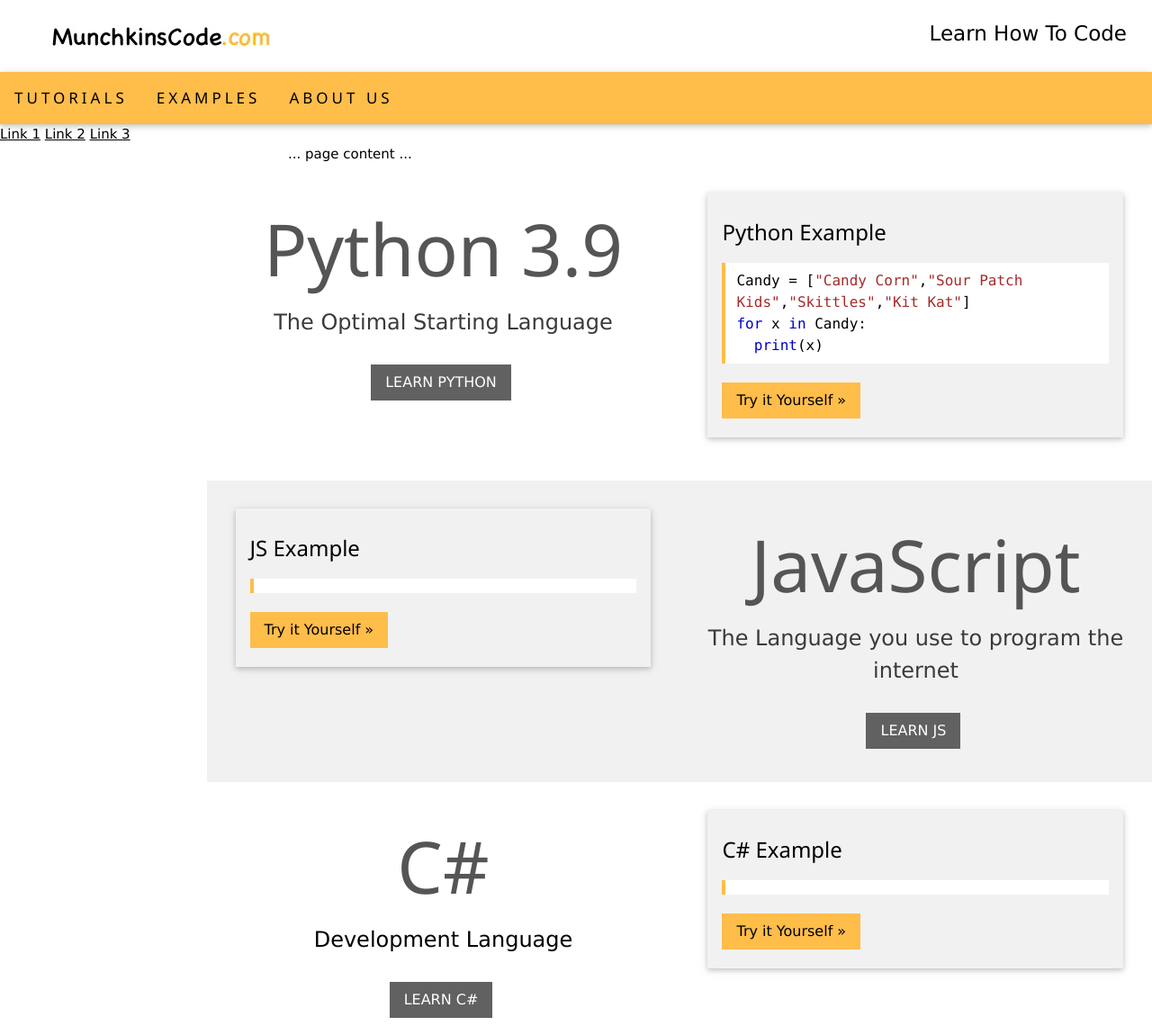
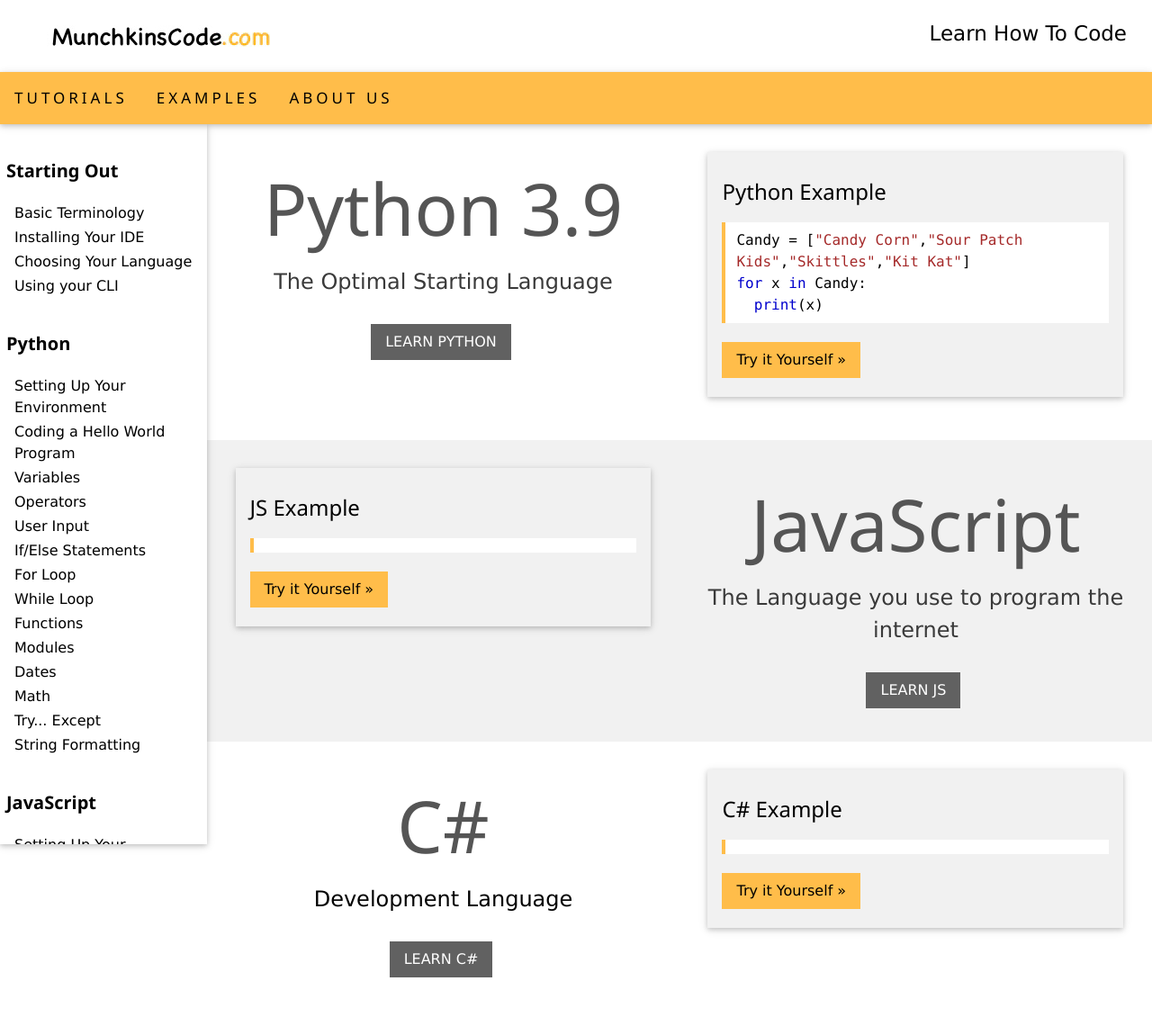
Before and after one commit to AlinMGupta/Munchkinscode.net, a PHP site: page /index.php in a window 1280 px wide. Shown: the top 1140 px of the page at 90% size. Run offline with PHP 8.4, Linux system fonts and the light colour scheme; some libraries are stand-ins or nearby versions.

Commit message:
Update sidenav.php

```diff
--- a/inc/sidenav.php
+++ b/inc/sidenav.php
@@ -1,4 +1,4 @@
-<!-- <nav class="m-sidebar m-collapse m-white m-card-2" id="mySidenav">
+<nav class="m-sidebar m-white m-card-2" id="mySidenav">
   <div class="m-bar-block">
     <div class="m-container" style="padding:5px;">
       <h4 class="m-margin-top" style="padding:2px">
@@ -122,13 +122,4 @@
     </a>
   </div>
   </div>
-</nav> -->
-<div class="w3-sidebar w3-bar-block" style="width:25%">
-  <a href="#" class="w3-bar-item w3-button">Link 1</a>
-  <a href="#" class="w3-bar-item w3-button">Link 2</a>
-  <a href="#" class="w3-bar-item w3-button">Link 3</a>
-</div>
-
-<div style="margin-left:25%">
-... page content ...
-</div>
+</nav>
```
